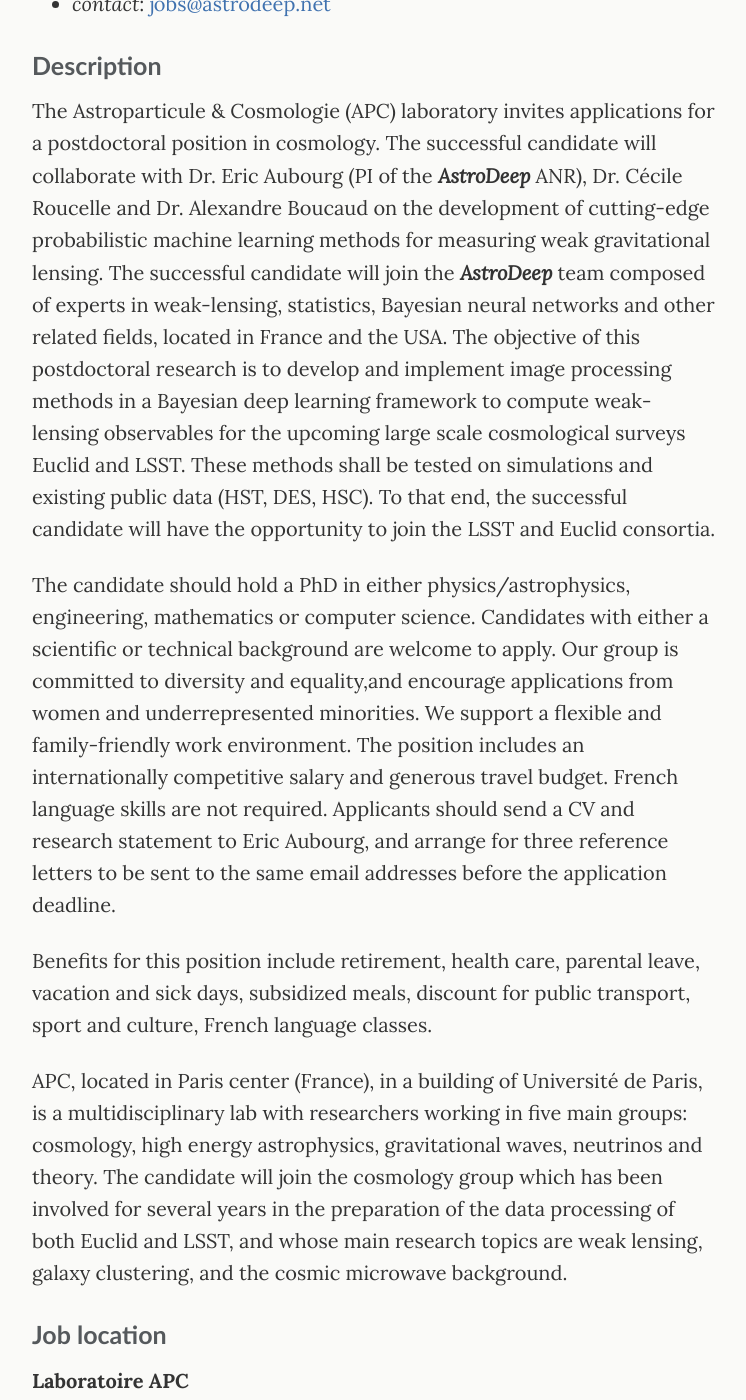
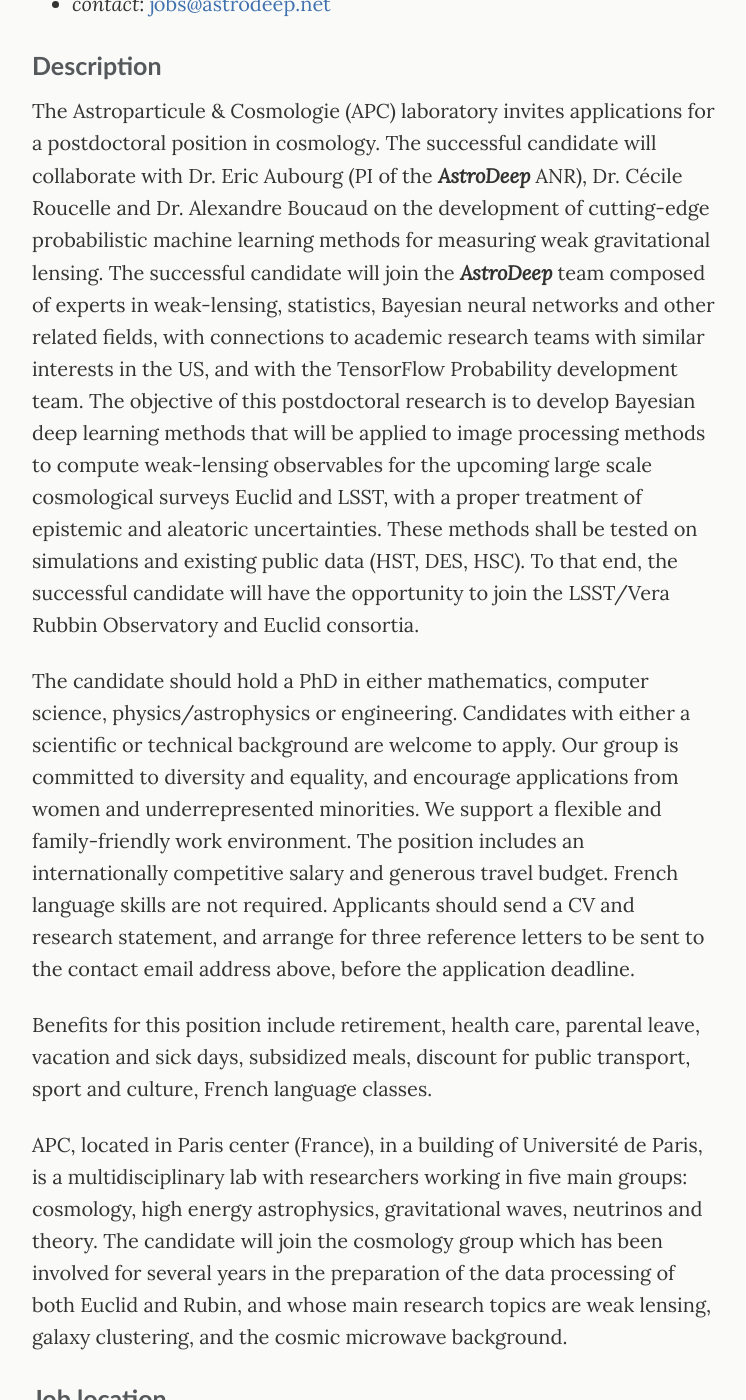
Before and after one commit to astrodeepnet/website, a Jekyll site: the page built from jobs/postdoc/postdoc-apc-2.md, in a window 1280 px wide and 1400 px high, scrolled down 374 px. Shown: the whole window, without its empty margins (266-1012 px from the left). Built offline with Jekyll 4.4.1, drawn with Linux system fonts in a browser that asks for light colours; some of the changed text lies outside the part shown.

Commit message:
Update postdoc position

```diff
--- a/jobs/postdoc/postdoc-apc-2.md
+++ b/jobs/postdoc/postdoc-apc-2.md
@@ -5,20 +5,20 @@
 subtitle: Postdoctoral position in probabilistic deep neural networks for weak lensing
 ---
 
-- _start date_: October 1st, 2021
+- _start date_: October 1st, 2021 (flexible)
 - _duration_: 24 months
-- _deadline for applications_: **May 31st, 2021**
+- _deadline for applications_: **May 15th, 2021**
 - _contact_: [jobs@astrodeep.net](mailto:jobs@astrodeep.net?subject=Postdoctoral position at APC)
 
 ### Description
 
-The Astroparticule & Cosmologie (APC) laboratory invites applications for a postdoctoral position in cosmology. The successful candidate will collaborate with Dr. Eric Aubourg (PI of the ___AstroDeep___ ANR), Dr. Cécile Roucelle and Dr. Alexandre Boucaud on the development of cutting-edge probabilistic machine learning methods for measuring weak gravitational lensing. The successful candidate will join the ___AstroDeep___ team composed of experts in weak-lensing, statistics, Bayesian neural networks and other related fields, located in France and the USA. The objective of this postdoctoral research is to develop and implement image processing methods in a Bayesian deep learning framework to compute weak-lensing observables for the upcoming large scale cosmological surveys Euclid and LSST. These methods shall be tested on simulations and existing public data (HST, DES, HSC). To that end, the successful candidate will have the opportunity to join the LSST and Euclid consortia.
+The Astroparticule & Cosmologie (APC) laboratory invites applications for a postdoctoral position in cosmology. The successful candidate will collaborate with Dr. Eric Aubourg (PI of the ___AstroDeep___ ANR), Dr. Cécile Roucelle and Dr. Alexandre Boucaud on the development of cutting-edge probabilistic machine learning methods for measuring weak gravitational lensing. The successful candidate will join the ___AstroDeep___ team composed of experts in weak-lensing, statistics, Bayesian neural networks and other related fields, with connections to academic research teams with similar interests in the US, and with the TensorFlow Probability development team. The objective of this postdoctoral research is to develop Bayesian deep learning methods that will be applied to image processing methods to compute weak-lensing observables for the upcoming large scale cosmological surveys Euclid and LSST, with a proper treatment of epistemic and aleatoric uncertainties. These methods shall be tested on simulations and existing public data (HST, DES, HSC). To that end, the successful candidate will have the opportunity to join the LSST/Vera Rubbin Observatory and Euclid consortia.
 
-The candidate should hold a PhD in either physics/astrophysics, engineering, mathematics or computer science. Candidates with either a scientific or technical background are welcome to apply. Our group is committed to diversity and equality,and encourage applications from women and underrepresented minorities. We support a flexible and family-friendly work environment. The position includes an internationally competitive salary and generous travel budget. French language skills are not required. Applicants should send a CV and research statement to Eric Aubourg, and arrange for three reference letters to be sent to the same email addresses before the application deadline.
+The candidate should hold a PhD in either mathematics, computer science, physics/astrophysics or engineering. Candidates with either a scientific or technical background are welcome to apply. Our group is committed to diversity and equality, and encourage applications from women and underrepresented minorities. We support a flexible and family-friendly work environment. The position includes an internationally competitive salary and generous travel budget. French language skills are not required. Applicants should send a CV and research statement, and arrange for three reference letters to be sent to the contact email address above, before the application deadline.
 
 Benefits for this position include retirement, health care, parental leave, vacation and sick days, subsidized meals, discount for public transport, sport and culture, French language classes.
 
-APC, located in Paris center (France), in a building of Université de Paris, is a multidisciplinary lab with researchers working in five main groups: cosmology, high energy astrophysics, gravitational waves, neutrinos and theory. The candidate will join the cosmology group which has been involved for several years in the preparation of the data processing of both Euclid and LSST, and whose main research topics are weak lensing, galaxy clustering, and the cosmic microwave background.
+APC, located in Paris center (France), in a building of Université de Paris, is a multidisciplinary lab with researchers working in five main groups: cosmology, high energy astrophysics, gravitational waves, neutrinos and theory. The candidate will join the cosmology group which has been involved for several years in the preparation of the data processing of both Euclid and Rubin, and whose main research topics are weak lensing, galaxy clustering, and the cosmic microwave background.
 
 ### Job location
 
```
